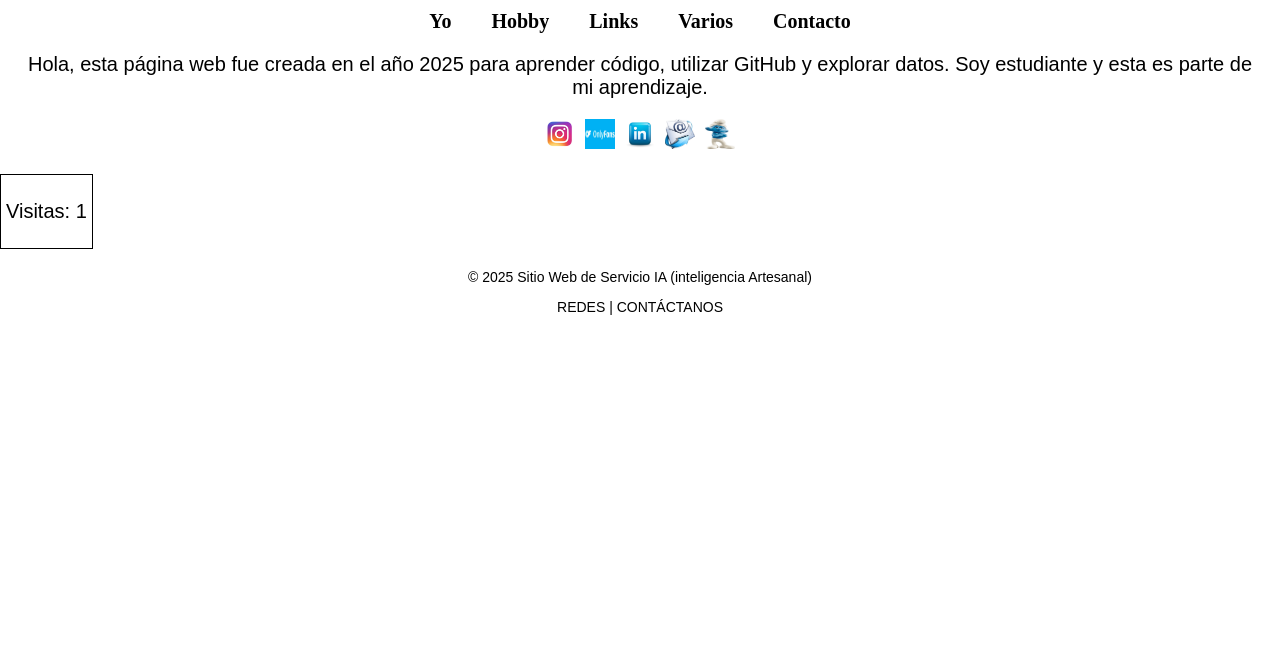
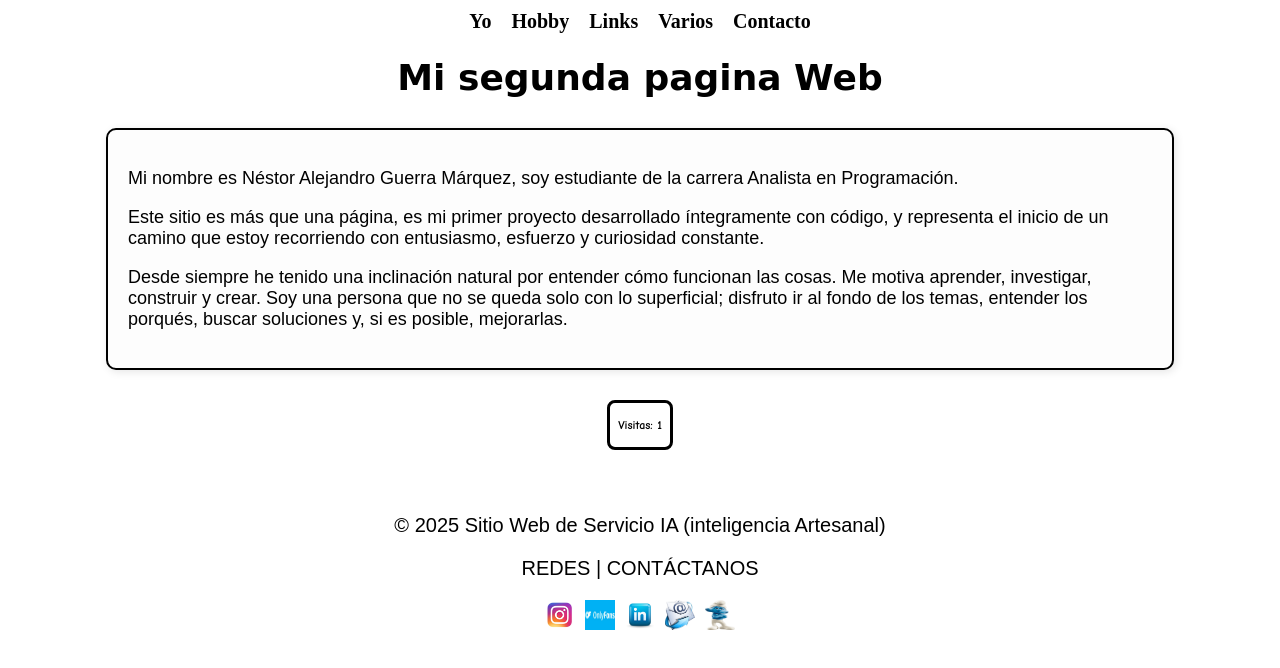
Before and after one commit to nestorguerram/26-mayo, a plain HTML site: page index.html in a window 1280 px wide. Drawn offline with Linux system fonts and the light colour scheme; a web font is replaced by a local one.

Commit message:
modificacion de index y style

```diff
--- a/index.html
+++ b/index.html
@@ -19,17 +19,12 @@
   </header>
 
   <main>
+    <h1>Mi segunda pagina Web</h1>
 
-    <p class="saludo">
-      Hola, esta página web fue creada en el año 2025 para aprender código, utilizar GitHub y explorar datos. Soy estudiante y esta es parte de mi aprendizaje.
-    </p>
-
-    <div class="iconos">
-      <img src="imagenes/instagram.jpg" alt="Instagram">
-      <img src="imagenes/onlyfan.jpg" alt="onlyfan">
-      <img src="imagenes/linkedin.jpg" alt="LinkedIn">
-      <img src="imagenes/correo.jpg" alt="Correo">
-      <img src="imagenes/cara_feliz.jpg" alt="Cara feliz">
+    <div class="saludo-caja">
+      <p>Mi nombre es Néstor Alejandro Guerra Márquez, soy estudiante de la carrera Analista en Programación.</p>
+      <p>Este sitio es más que una página, es mi primer proyecto desarrollado íntegramente con código, y representa el inicio de un camino que estoy recorriendo con entusiasmo, esfuerzo y curiosidad constante.</p>
+      <p>Desde siempre he tenido una inclinación natural por entender cómo funcionan las cosas. Me motiva aprender, investigar, construir y crear. Soy una persona que no se queda solo con lo superficial; disfruto ir al fondo de los temas, entender los porqués, buscar soluciones y, si es posible, mejorarlas.</p>
     </div>
 
     <div class="contador">
@@ -42,6 +37,14 @@
     </footer>
   </main>
 
+  <div class="iconos">
+    <img src="imagenes/instagram.jpg" alt="Instagram">
+    <img src="imagenes/onlyfan.jpg" alt="Onlyfan">
+    <img src="imagenes/linkedin.jpg" alt="LinkedIn">
+    <img src="imagenes/correo.jpg" alt="Correo">
+    <img src="imagenes/cara_feliz.jpg" alt="Cara feliz">
+  </div>
+
   <script>
     let visitas = localStorage.getItem('visitas') || 0;
     visitas++;
--- a/style.css
+++ b/style.css
@@ -1,4 +1,10 @@
-/* Estilo general para index.html */
+/* Fuente personalizada */
+@font-face {
+  font-family: 'DreamingOutloud';
+  src: url('fuentes/DreamingOutloudScriptPro.ttf') format('truetype');
+}
+
+/* INDEX.HTML */
 body.index {
   background-color: white;
   font-family: Arial, Helvetica, sans-serif;
@@ -9,8 +15,11 @@ body.index {
 
 body.index h1 {
   text-align: center;
+  font-family: 'DreamingOutloud', cursive;
+  font-size: 36px;
 }
 
+/* Navegación general */
 nav {
   display: flex;
   justify-content: center;
@@ -25,32 +34,62 @@ nav ul {
   gap: 20px;
 }
 
-nav ul li {
-  display: inline;
-}
-
 nav ul li a {
   font-family: "Times New Roman", Times, serif;
   font-weight: bold;
   font-size: 20px;
   text-decoration: none;
   color: black;
-  padding: 5px 10px;
 }
 
-.saludo {
+nav ul li a:hover {
+  color: gray;
+}
+
+/* Recuadro del saludo */
+.saludo-caja {
+  margin: 30px auto;
+  padding: 20px;
+  border: 2px solid black;
+  border-radius: 10px;
+  background-color: #fdfdfd;
   font-family: Arial, Helvetica, sans-serif;
+  font-size: 18px;
+  width: 80%;
+  box-shadow: 2px 2px 8px rgba(0, 0, 0, 0.1);
+}
+
+/* Contador de visitas */
+.contador {
+  margin-top: 30px;
+  margin-left: auto;
+  margin-right: auto;
+  padding: 3px 8px;
+  border: 3px solid black;
+  background-color: white;
+  text-align: center;
+  font-family: "Comic Sans MS", cursive, sans-serif;
+  font-size: 12px;
+  font-weight: bold;
+  display: block;
+  width: fit-content;
+  border-radius: 8px;
+}
+
+/* Pie de página */
+footer.pie {
+  margin-top: 5%;
   font-size: 20px;
   text-align: center;
-  margin: 20px;
 }
 
+/* Iconos finales */
 .iconos {
   display: flex;
   justify-content: center;
   align-items: center;
   gap: 10px;
-  margin: 15px 0;
+  margin: 20px 0;
 }
 
 .iconos img {
@@ -58,25 +97,7 @@ nav ul li a {
   height: 30px;
 }
 
-.contador {
-  margin-top: 10px;
-  padding: 5px;
-  background-color: white;
-  color: black;
-  border: 1px solid black;
-  display: inline-block;
-  text-align: center;
-  margin-left: auto;
-  margin-right: auto;
-}
-
-footer.pie {
-  margin-top: 20px;
-  font-size: 14px;
-  text-align: center;
-}
-
-/* Estilo para yo.html */
+/* YO.HTML */
 body.yo {
   background-image: url("imagenes/fondo_yo.jpg");
   background-size: cover;
@@ -102,7 +123,7 @@ body.yo {
   font-size: 20px;
 }
 
-/* Estilo para hobby.html */
+/* HOBBY.HTML */
 body.hobby {
   font-family: Arial, Helvetica, sans-serif;
   font-size: 20px;
@@ -130,10 +151,11 @@ body.hobby {
   object-fit: cover;
 }
 
-/* Estilo para links.html */
+/* LINKS.HTML */
 body.links {
   background-image: url("imagenes/fondo_links.jpg");
   background-size: cover;
+  background-position: center;
   font-family: Arial, Helvetica, sans-serif;
   font-size: 20px;
 }
@@ -155,10 +177,14 @@ body.links {
   font-family: Arial, Helvetica, sans-serif;
   font-size: 20px;
   text-decoration: none;
-  color: blue;
+  color: black;
 }
 
-/* Estilo para varios.html con fondo de video */
+.lista-links a:hover {
+  color: gray;
+}
+
+/* VARIOS.HTML */
 body.varios {
   background-color: white;
   font-family: Arial, Helvetica, sans-serif;
@@ -166,12 +192,14 @@ body.varios {
   color: black;
 }
 
-
-/* Estilo para contacto.html */
+/* CONTACTO.HTML */
 body.contacto {
+  background-image: url("imagenes/fondo_contacto.jpg");
+  background-size: cover;
+  background-position: center;
   font-family: Arial, Helvetica, sans-serif;
   font-size: 20px;
-  background-color: white;
+  color: white;
 }
 
 form {
```
Also changed, not shown: varios.html (+1 -1 lines), imagenes/fondo_contacto.jpg (added), imagenes/links_fondo.jpg (added), imagenes/links_fondo1.jpg (added).
